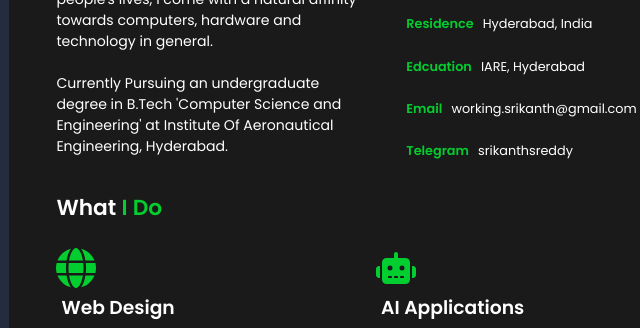
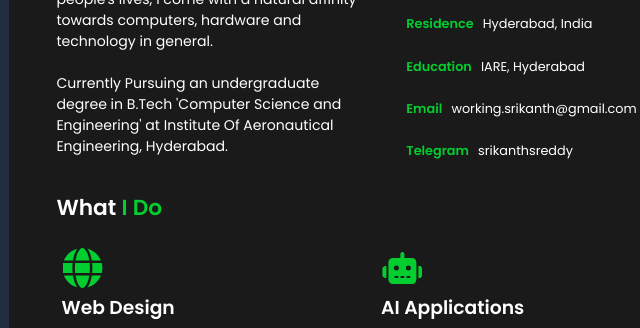
Before and after one commit to ssrikanthreddy/SriksPortfolio, a website: page index.html in a window 1280 px wide. Both pictures are taken after a click on the element 1162 px from the left and 172 px from the top of the page. Shown: the part 234-562 px from the top of the page, 413-1053 px from the left. Drawn offline with Linux system fonts and the light colour scheme.

Commit message:
Ujjwal issues

```diff
--- a/index.html
+++ b/index.html
@@ -102,7 +102,7 @@
             <div class="details" id="deets">
               <p><span class="spec">Age  &nbsp</span>19</p>
               <p><span class="spec">Residence &nbsp  </span>Hyderabad, India</p>
-              <p><span class="spec">Edcuation &nbsp  </span>IARE, Hyderabad</p>
+              <p><span class="spec">Education &nbsp  </span>IARE, Hyderabad</p>
               <p><span class="spec">Email &nbsp  </span>working.srikanth@gmail.com</p>
               <p><span class="spec">Telegram &nbsp  </span>srikanthsreddy</p>
             </div>
--- a/styles/styles.scss
+++ b/styles/styles.scss
@@ -460,6 +460,7 @@ body {
 }
 
 #side {
+  height: 86.5%;
   flex: 1;
   background-color: $primary;
   padding: 1.3125rem 1.5vh 8.75vh 4.375vh;
@@ -772,6 +773,10 @@ header{
   color: $accents;
 }
 
+.page-about{
+  height: 70vh;
+}
+
 
 .about.content.active.page-about{
   flex-direction: column;
@@ -832,7 +837,7 @@ header{
 }
 
 .row-cards svg {
-  padding-left: 0vw;
+  padding-left: .5vw;
   width: 5vh;
   height: 5vh;
   fill: $accents;
```
Also changed, not shown: css/styles.css, 1 other file.
